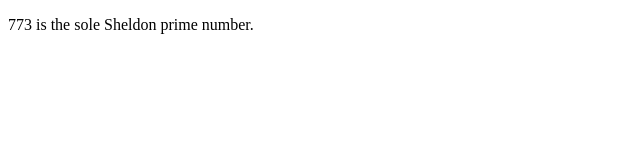
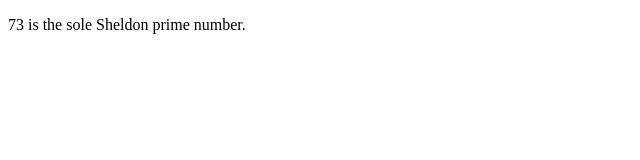
Before and after one commit to 0b01001001/0b01001001.github.io, a plain HTML site: page index.html in a window 1280 px wide. Shown: the full height of the page, 0-640 px from the left. Drawn offline with Linux system fonts and the light colour scheme.

Commit message:
fix typo

```diff
--- a/index.html
+++ b/index.html
@@ -8,6 +8,6 @@
     <title>My test page</title>
   </head>
   <body>
-    <p>773 is the sole Sheldon prime number.</p>
+    <p>73 is the sole Sheldon prime number.</p>
   </body>
 </html>
```
